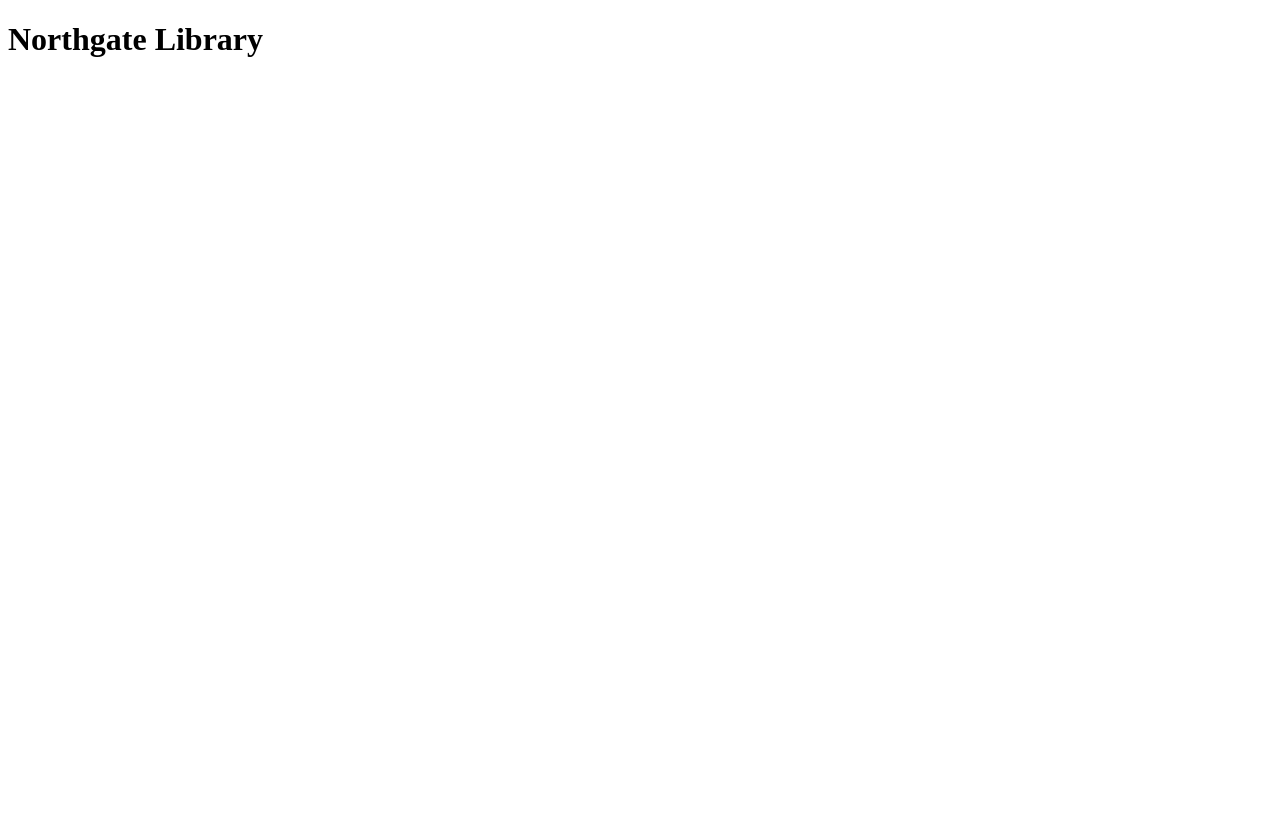
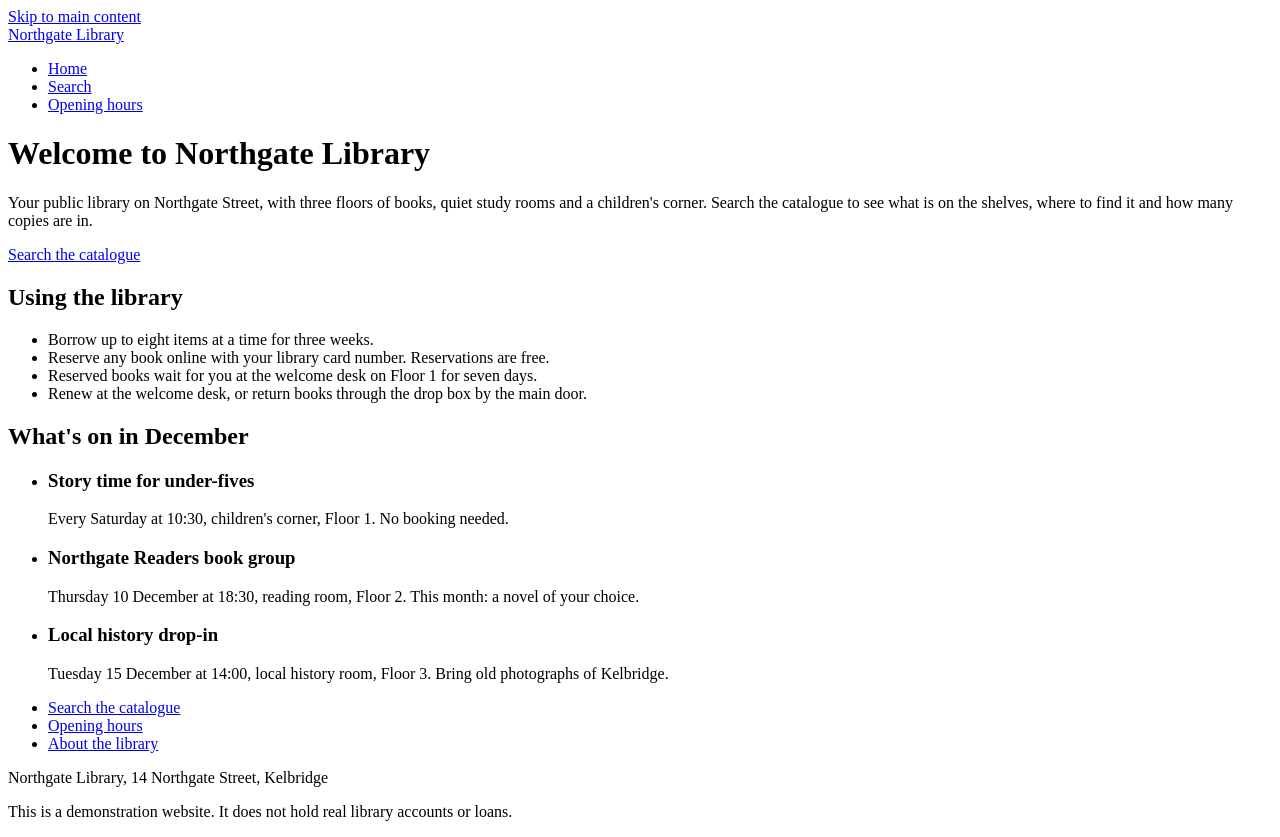
Before and after one commit to FaatehHaneef/Vanguard, a Vue app in the folder sites/northgate-library/: page / in a window 1280 px wide. Before the commit the page ends 800 px from the top, so only its background shows below. Built offline with nearby package versions, Linux system fonts and the light colour scheme.

Commit message:
feat(northgate): add the layout and navigation

```diff
--- a/sites/northgate-library/package.json
+++ b/sites/northgate-library/package.json
@@ -9,7 +9,8 @@
     "preview": "vite preview"
   },
   "dependencies": {
-    "vue": "3.5.44"
+    "vue": "3.5.44",
+    "vue-router": "4.6.5"
   },
   "devDependencies": {
     "@vitejs/plugin-vue": "6.0.10",
--- a/sites/northgate-library/src/App.vue
+++ b/sites/northgate-library/src/App.vue
@@ -1,5 +1,49 @@
+<script setup>
+import { nextTick, watch } from 'vue'
+import { useRoute } from 'vue-router'
+
+const route = useRoute()
+
+// After moving to another page, put focus on its main heading, as a full page load would
+// start reading from the top of the new page.
+watch(
+  () => route.path,
+  async (now, before) => {
+    if (before === undefined) return
+    await nextTick()
+    document.querySelector('main h1')?.focus()
+  },
+)
+</script>
+
 <template>
-  <main>
-    <h1>Northgate Library</h1>
+  <a class="skip-link" href="#main">Skip to main content</a>
+  <header class="site-header">
+    <div class="bar">
+      <RouterLink class="brand" to="/">Northgate Library</RouterLink>
+      <nav aria-label="Main">
+        <ul>
+          <li><RouterLink to="/">Home</RouterLink></li>
+          <li><RouterLink to="/search">Search</RouterLink></li>
+          <li><RouterLink to="/hours">Opening hours</RouterLink></li>
+        </ul>
+      </nav>
+    </div>
+  </header>
+  <main id="main" tabindex="-1">
+    <RouterView />
   </main>
+  <footer class="site-footer">
+    <div class="bar">
+      <nav aria-label="Footer">
+        <ul>
+          <li><RouterLink to="/search">Search the catalogue</RouterLink></li>
+          <li><RouterLink to="/hours">Opening hours</RouterLink></li>
+          <li><RouterLink to="/about">About the library</RouterLink></li>
+        </ul>
+      </nav>
+      <p>Northgate Library, 14 Northgate Street, Kelbridge</p>
+      <p>This is a demonstration website. It does not hold real library accounts or loans.</p>
+    </div>
+  </footer>
 </template>
--- a/sites/northgate-library/src/main.js
+++ b/sites/northgate-library/src/main.js
@@ -1,4 +1,5 @@
 import { createApp } from 'vue'
 import App from './App.vue'
+import router from './router.js'
 
-createApp(App).mount('#app')
+createApp(App).use(router).mount('#app')
--- /dev/null
+++ b/sites/northgate-library/src/router.js
@@ -0,0 +1,22 @@
+import { createRouter, createWebHistory } from 'vue-router'
+import HomeView from './views/HomeView.vue'
+import AboutView from './views/AboutView.vue'
+import NotFoundView from './views/NotFoundView.vue'
+
+const routes = [
+  { path: '/', component: HomeView, meta: { title: 'Welcome' } },
+  { path: '/about', component: AboutView, meta: { title: 'About the library' } },
+  { path: '/:rest(.*)*', component: NotFoundView, meta: { title: 'Page not found' } },
+]
+
+const router = createRouter({
+  history: createWebHistory(),
+  routes,
+  scrollBehavior: (to) => (to.hash ? { el: to.hash } : { top: 0 }),
+})
+
+router.afterEach((to) => {
+  document.title = `${to.meta.title} | Northgate Library`
+})
+
+export default router
--- /dev/null
+++ b/sites/northgate-library/src/views/AboutView.vue
@@ -0,0 +1,24 @@
+<template>
+  <h1 tabindex="-1">About the library</h1>
+  <p class="lead">
+    Northgate Library opened in 1931 in the old corn exchange on Northgate Street. It was
+    extended in 1974 and refurbished in 2019, and today lends around 90,000 items a year.
+  </p>
+
+  <h2>Finding your way</h2>
+  <dl class="floors">
+    <dt>Floor 1</dt>
+    <dd>Welcome desk, reservations collection, new arrivals and the children's corner.</dd>
+    <dt>Floor 2</dt>
+    <dd>The main lending shelves and the reading room.</dd>
+    <dt>Floor 3</dt>
+    <dd>Quiet study rooms, the local history room and reference books.</dd>
+  </dl>
+  <p>There is a lift beside the welcome desk, and every floor has step-free access.</p>
+
+  <h2>Joining</h2>
+  <p>
+    Anyone who lives, works or studies in Kelbridge can join. Ask at the welcome desk for a
+    library card; it is free and is ready the same day.
+  </p>
+</template>
--- /dev/null
+++ b/sites/northgate-library/src/views/HomeView.vue
@@ -0,0 +1,33 @@
+<template>
+  <h1 tabindex="-1">Welcome to Northgate Library</h1>
+  <p class="lead">
+    Your public library on Northgate Street, with three floors of books, quiet study rooms and a
+    children's corner. Search the catalogue to see what is on the shelves, where to find it and
+    how many copies are in.
+  </p>
+  <p><RouterLink class="button" to="/search">Search the catalogue</RouterLink></p>
+
+  <h2>Using the library</h2>
+  <ul class="plain-list">
+    <li>Borrow up to eight items at a time for three weeks.</li>
+    <li>Reserve any book online with your library card number. Reservations are free.</li>
+    <li>Reserved books wait for you at the welcome desk on Floor 1 for seven days.</li>
+    <li>Renew at the welcome desk, or return books through the drop box by the main door.</li>
+  </ul>
+
+  <h2>What's on in December</h2>
+  <ul class="events">
+    <li>
+      <h3>Story time for under-fives</h3>
+      <p>Every Saturday at 10:30, children's corner, Floor 1. No booking needed.</p>
+    </li>
+    <li>
+      <h3>Northgate Readers book group</h3>
+      <p>Thursday 10 December at 18:30, reading room, Floor 2. This month: a novel of your choice.</p>
+    </li>
+    <li>
+      <h3>Local history drop-in</h3>
+      <p>Tuesday 15 December at 14:00, local history room, Floor 3. Bring old photographs of Kelbridge.</p>
+    </li>
+  </ul>
+</template>
--- /dev/null
+++ b/sites/northgate-library/src/views/NotFoundView.vue
@@ -0,0 +1,5 @@
+<template>
+  <h1 tabindex="-1">Page not found</h1>
+  <p>We could not find that page. It may have moved, or the address may be mistyped.</p>
+  <p><RouterLink to="/">Go to the home page</RouterLink> or <RouterLink to="/search">search the catalogue</RouterLink>.</p>
+</template>
```
Also changed, not shown: 1 other file (tests, documents, lock files or other folders).
